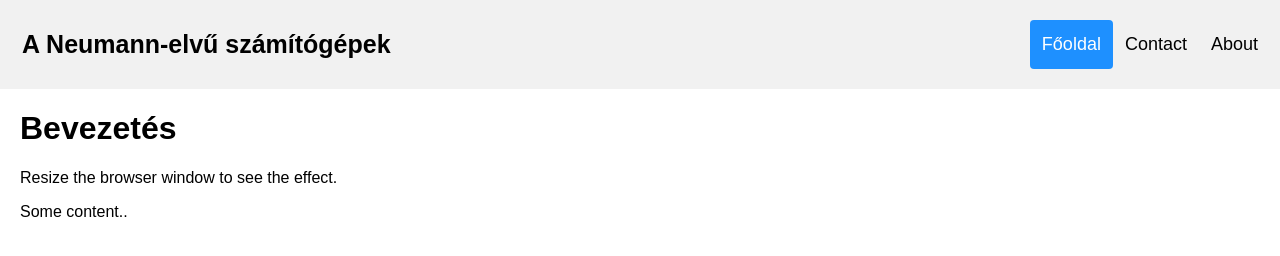
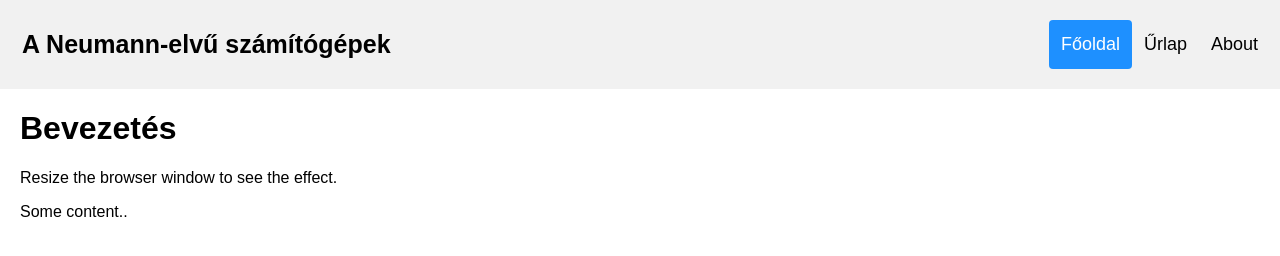
Before and after one commit to nagyadam558/weblapmagamba, a plain HTML site: page index.html in a window 1280 px wide. Drawn offline with Linux system fonts and the light colour scheme.

Commit message:
web1.2
urlap.html létrehozása

```diff
--- a/index.html
+++ b/index.html
@@ -12,7 +12,7 @@
   <a href="#default" class="logo">A Neumann-elvű számítógépek</a>
   <div class="header-right">
     <a class="active" href="#home">Főoldal</a>
-    <a href="#contact">Contact</a>
+    <a href="#contact">Űrlap</a>
     <a href="#about">About</a>
   </div>
 </div>
```
Also changed, not shown: urlap.html (added).
